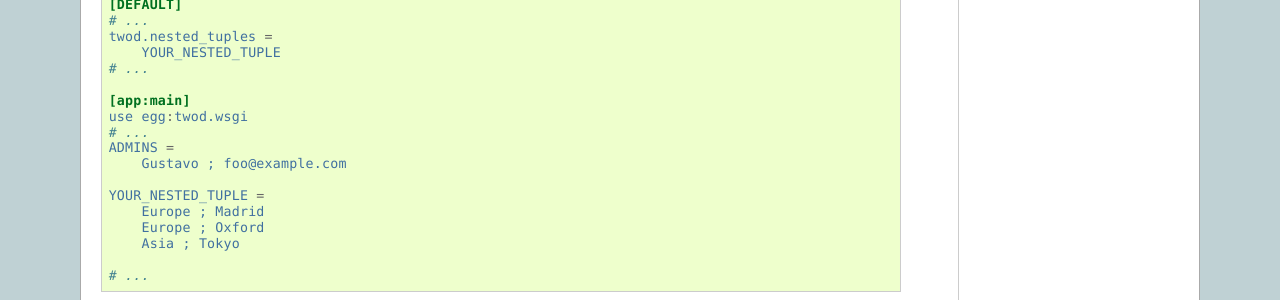
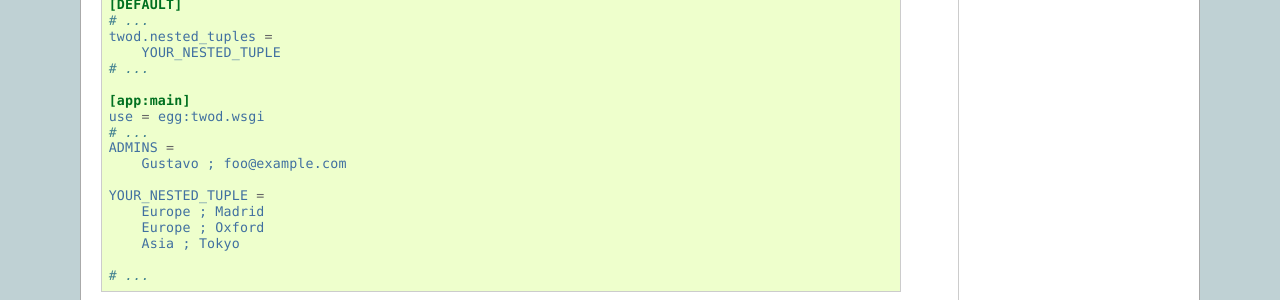
Before and after one commit to 2degrees/django-wsgi, a Sphinx documentation site: the page built from docs/source/manual/paste-factory.rst, in a window 1280 px wide and 900 px high, scrolled down 4171 px. Shown: the part 151-451 px from the top of the window. Built offline with Sphinx 7.4.7, drawn with Linux system fonts in a browser that asks for light colours.

Commit message:
Typo fixed in code listing

```diff
--- a/docs/source/manual/paste-factory.rst
+++ b/docs/source/manual/paste-factory.rst
@@ -310,7 +310,7 @@ and custom settings can be converted using the ``twod.nested_tuples``:
     # ...
 
     [app:main]
-    use egg:twod.wsgi
+    use = egg:twod.wsgi
     # ...
     ADMINS =
         Gustavo ; foo@example.com
```
